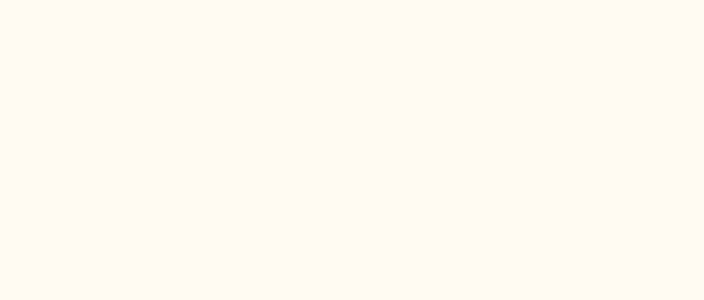
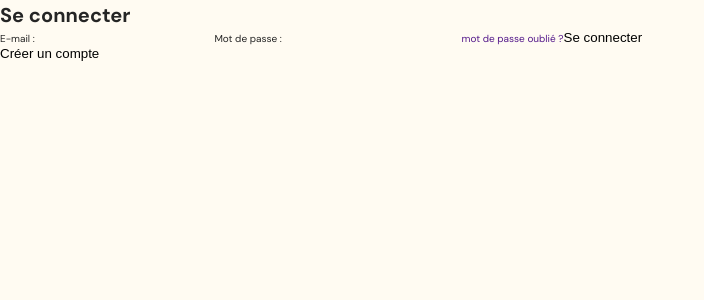
Before and after one commit to Nth-C/serena, a React (Vite) app in the folder frontend/: page /login in a window 1280 px wide. Before the commit this address had no page. Shown: the top 300 px of the page, without its empty margins (0-704 px from the left). Built offline with nearby package versions, Linux system fonts and the light colour scheme; the HTML template or start-up script is replaced by a standard one.

Commit message:
Vue login

```diff
--- a/frontend/src/App.jsx
+++ b/frontend/src/App.jsx
@@ -9,6 +9,7 @@ import VisitReport from './pages/VisitReport'
 import Medecine from './pages/Medecine'
 import FileExplorer from './pages/FileExplorer'
 import Assistance from './pages/Assistance'
+import Login from './pages/Login'
 
 import Layout from './Layout'
 
@@ -21,7 +22,12 @@ function App() {
       <Routes location={location} key={location.pathname}>
         <Route path="">
           {/* quand on est sur / dans l'url on redirige vers home/dashboard */}
-          <Route index element={<Navigate to="home/dashboard" replace />} />
+          <Route index element={<Navigate to="login" replace />} />
+        </Route>
+        <Route path="login" element={
+          <Login />
+        }>
+
         </Route>
 
         {/* ACCUEIL */}
--- /dev/null
+++ b/frontend/src/components/loginDecoration/LoginDecoration.jsx
@@ -0,0 +1,2 @@
+import { NavLink } from 'react-router-dom';
+import styles from './Nav.module.css';
--- /dev/null
+++ b/frontend/src/pages/Login.jsx
@@ -0,0 +1,26 @@
+import { useEffect, useState } from 'react'
+
+function Login() {
+
+    return (
+        <div className="login">
+            <h1>Se connecter</h1>
+
+            <label htmlFor="">E-mail : </label>
+            <input type="email"/>
+
+            <label htmlFor="">Mot de passe : </label>
+            <input type="password" />
+
+            <a href="">mot de passe oublié ?</a>
+
+            <button type="submit">Se connecter</button>
+
+            <hr />
+
+            <button type="submit">Créer un compte</button>
+        </div>
+    )
+};
+
+export default Login
```
Also changed, not shown: frontend/src/components/loginDecoration/LoginDecoration.module.css (added).
